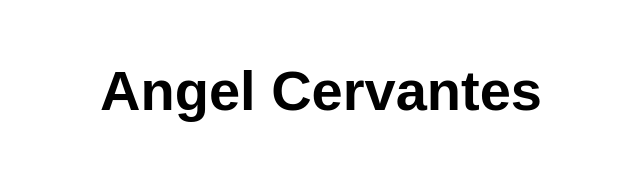
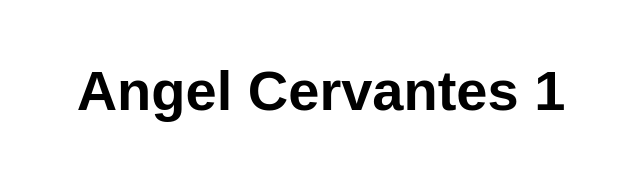
Before and after one commit to Komenzal/mi-primer-app-AMCeR, a website: page src/index.html in a window 1280 px wide. Shown: the whole page, without its empty margins (319-959 px from the left). Drawn offline with Linux system fonts and the light colour scheme.

Commit message:
//cambio de h1

```diff
--- a/src/index.html
+++ b/src/index.html
@@ -10,7 +10,7 @@
 
 <body>
   <main>
-    <h1>Angel Cervantes</h1>
+    <h1>Angel Cervantes 1</h1>
   </main>
 </body>
 
```
